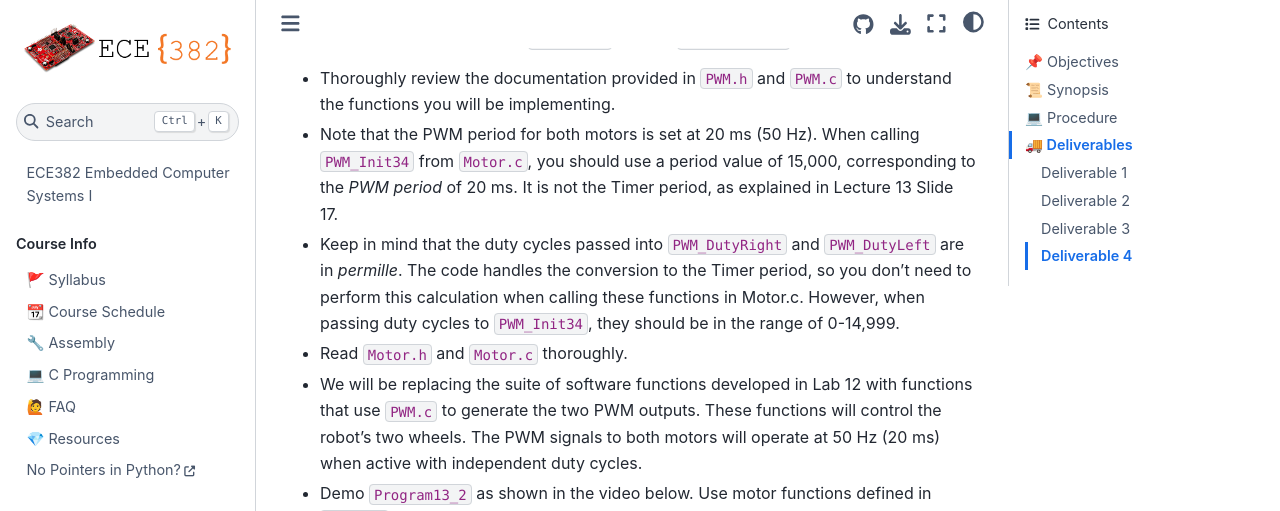
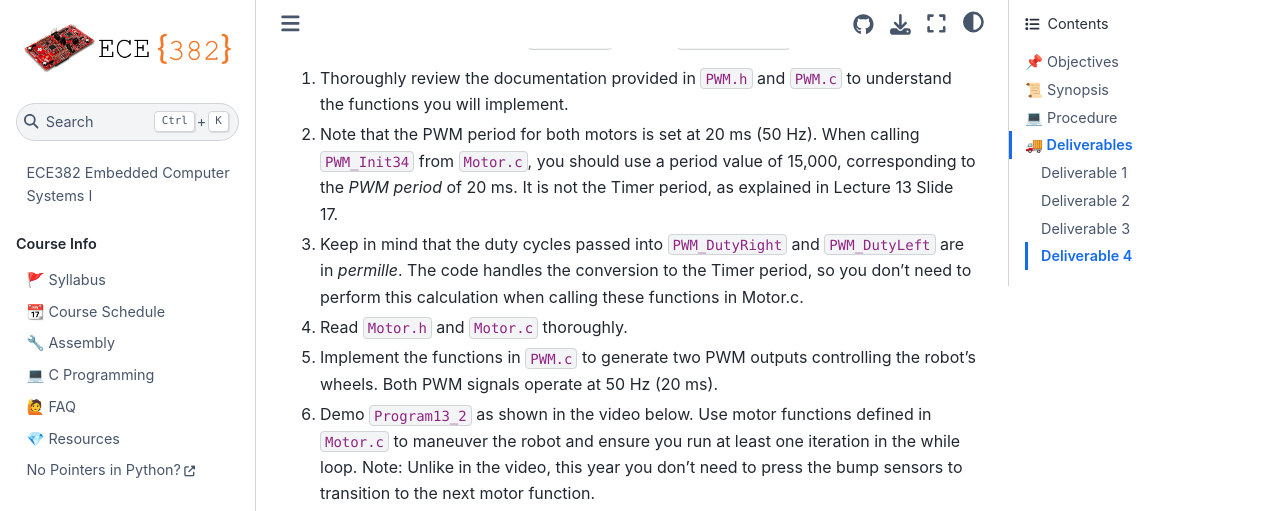
Before and after one commit to USAFA-ECE/ece382, a Jupyter Book: the page built from docs/Assignments/lab13.md, in a window 1280 px wide and 1400 px high, scrolled down 2328 px. Shown: the top 511 px of the window. Built offline with Jupyter Book 1.0.4 settings and Sphinx 7.4.7 and the Sphinx Book theme 1.1.4, drawn with Linux system fonts in a browser that asks for light colours; some of the changed text lies outside the part shown; grey boxes are pictures that could not be loaded.

Commit message:
updated lab13

````diff
--- a/docs/Assignments/lab13.md
+++ b/docs/Assignments/lab13.md
@@ -52,33 +52,34 @@
 
 ### Write functions in `PWM.c` and `Motor.c`.
 
-- Thoroughly review the documentation provided in `PWM.h` and `PWM.c` to understand the functions you will be implementing.
-- Note that the PWM period for both motors is set at 20 ms (50 Hz). When calling `PWM_Init34` from `Motor.c`, you should use a period value of 15,000, corresponding to the _PWM period_ of 20 ms. It is not the Timer period, as explained in Lecture 13 Slide 17.
-- Keep in mind that the duty cycles passed into `PWM_DutyRight` and `PWM_DutyLeft` are in _permille_.  The code handles the conversion to the Timer period, so you don't need to perform this calculation when calling these functions in Motor.c. However, when passing duty cycles to `PWM_Init34`, they should be in the range of 0-14,999.
- - Read `Motor.h` and `Motor.c` thoroughly.
-- We will be replacing the suite of software functions developed in Lab 12 with functions that use `PWM.c` to generate the two PWM outputs. These functions will control the robot's two wheels. The PWM signals to both motors will operate at 50 Hz (20 ms) when active with independent duty cycles.
-- Demo `Program13_2` as shown in the video below. Use motor functions defined in `Motor.c` to maneuver the robot.Activate the next motor function using a bump switch, ensuring you run at least one iteration in the while loop. Please note that the bump switches won't halt the motors.
+1. Thoroughly review the documentation provided in `PWM.h` and `PWM.c` to understand the functions you will implement.
+1. Note that the PWM period for both motors is set at 20 ms (50 Hz). When calling `PWM_Init34` from `Motor.c`, you should use a period value of 15,000, corresponding to the _PWM period_ of 20 ms. It is not the Timer period, as explained in Lecture 13 Slide 17.
+1. Keep in mind that the duty cycles passed into `PWM_DutyRight` and `PWM_DutyLeft` are in _permille_.  The code handles the conversion to the Timer period, so you don't need to perform this calculation when calling these functions in Motor.c.
+1. Read `Motor.h` and `Motor.c` thoroughly.
+1. Implement the functions in `PWM.c` to generate two PWM outputs controlling the robot's wheels. Both PWM signals operate at 50 Hz (20 ms).
+1. Demo `Program13_2` as shown in the video below. Use motor functions defined in `Motor.c` to maneuver the robot and ensure you run at least one iteration in the while loop. Note: Unlike in the video, this year you don't need to press the bump sensors to transition to the next motor function.
 
-<center>
-<iframe width="560" height="315" src="https://www.youtube.com/embed/jMpPHZ5NVKg" title="YouTube video player" frameborder="0" allow="accelerometer; autoplay; clipboard-write; encrypted-media; gyroscope; picture-in-picture" allowfullscreen></iframe>
-</center>
-<br>
+    <center>
+    <iframe width="560" height="315" src="https://www.youtube.com/embed/jMpPHZ5NVKg" title="YouTube video player" frameborder="0" allow="accelerometer; autoplay; clipboard-write; encrypted-media; gyroscope; picture-in-picture" allowfullscreen></iframe>
+    </center>
+    <br>
 
 
 
 ### Write functions in Lab13_Timersmain.c
 
-- Write `CheckBumper()` and `Program13_3()`.
-- Combine the `PWM` and `Timer_A1` periodic interrupt functionality into one software system that runs the robot like `Program 13.2`, but uses the periodic interrupt to check the bump switches, stopping the robot on a collision.  The robot will run for 3 seconds unless a bump switch is pressed, and the robot will not skip the next functions in the while loop as it did in Lab 12.
-- As shown in the component block diagram below, `PWM.c` is not exposed to `Program13_3`.  It is hidden under `Motor.c` and `Program13_3` will only access the functions in Motor.c to control the motors.
+1. Write `Program13_3()`.
+1. Combine the `PWM` and `Timer_A1` periodic interrupt functionality into one software system that controls the robot like `Program 13.2`, but uses the periodic interrupt to track the time elapsed.
+1. While the Timer interrupt runs in the background, the foreground thread will display the motor functions on the LCD.
+1. As shown in the component block diagram below, `PWM.c` is not directly accessible to `Program13_3`; It is encapsulated in `Motor.c`.  `Program13_3` will only use the functions in Motor.c to control the motors.
 
-```{image} ./figures/Lab13_ComponentBlockDiagram.png
-:width: 460
-:align: center
-```
-<br>
+    ```{image} ./figures/Lab13_ComponentBlockDiagram.png
+    :width: 460
+    :align: center
+    ```
+    <br>
 
-- Demo `Program13_3` as shown in the video below.  Your robot should stop on a collision.
+1. Demo `Program13_3` as shown in the video below. Note: Unlike in the video, the motors will not stop for the bump sensors this year.
 
 <center>
 <iframe width="560" height="315" src="https://www.youtube.com/embed/DqtfwLTfbmc" title="YouTube video player" frameborder="0" allow="accelerometer; autoplay; clipboard-write; encrypted-media; gyroscope; picture-in-picture" allowfullscreen></iframe>
@@ -92,10 +93,10 @@
 - **[6 Points]**  Demo `Program13_1()`. Use `TimerA1` to blink the red LED at 5 Hz while the blue LED blinks at 2.5 Hz and the LCD updates the elapsed time at 5 Hz.
 
 ### Deliverable 2
-- **[7 Points]**  Demo `Program13_2()`. Use motor functions defined in `Motor.c` to move the robot. Use a bump switch  to start the next motor function. You must run at least one iteration in the while loop. Note: The bump switches cannot stop the motors.
+- **[7 Points]**  Demo `Program13_2()`. Use motor functions defined in `Motor.c` to move the robot. You must run at least one iteration in the while loop.
 
 ### Deliverable 3
-- **[7 Points]**  Demo `Program13_3()`. Use PWM to move the robot like `Program13_2`, but use `TimerA1` to periodically check the bump switches, stopping the robot on a collision. You must run the robot on the ground for at least one iteration in the while loop without hitting any bump switch. You should show how the robot responds when you hit a bumper switch in each motor function.
+- **[7 Points]**  Demo `Program13_2` as shown in the video below. Use motor functions defined in `Motor.c` to maneuver the robot and ensure you run at least one iteration in the while loop.
 
 ### Deliverable 4
 - **[9.5 Points]**  Push your code to your repository using git. Write comments in your code.
````
Also changed, not shown: other parts of docs/Assignments/lab13.md (+4 -4 lines).
